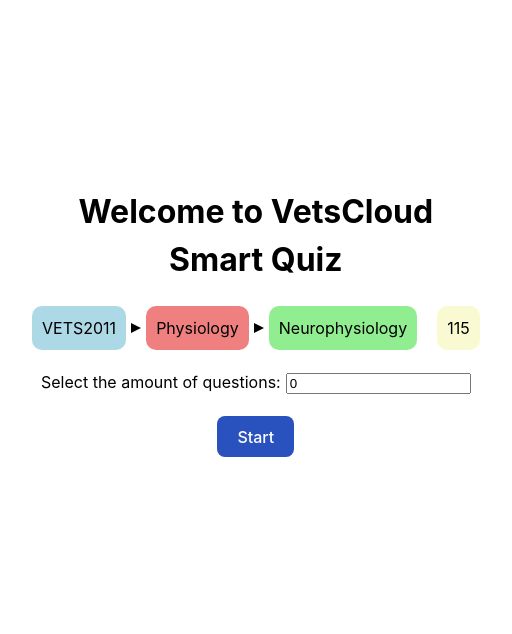
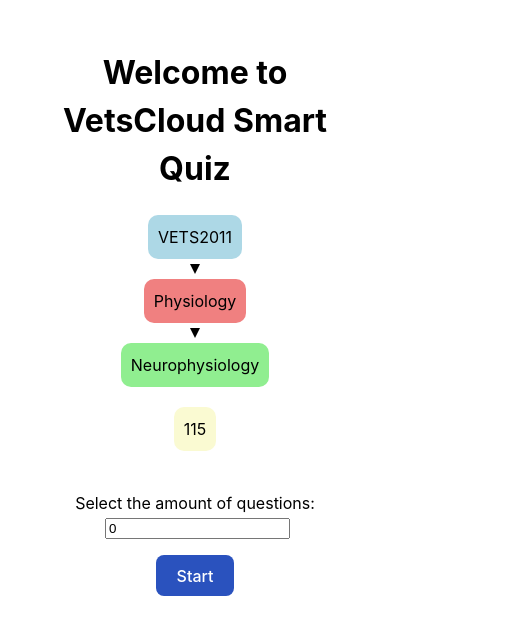
Before and after one commit to UQ-eLIPSE/crucible-components, a Vue app: page / in a window 390 px wide. Shown: the part 110-744 px from the top of the page, 512 px wide, since content can reach past the window. Built offline with nearby package versions, Linux system fonts and the light colour scheme.

Commit message:
Fixed responsiveness

```diff
--- a/src/components/StartPage.vue
+++ b/src/components/StartPage.vue
@@ -44,7 +44,7 @@
   background-color: #2a52be;
 }
 .questions-count {
-  margin-left: 20px;
+  margin: 20px;
   background-color: lightgoldenrodyellow;
 }
 .course {
@@ -76,6 +76,16 @@
   border-top: 5px solid transparent;
   border-bottom: 5px solid transparent;
   border-left: 10px solid black;
-  margin: 0 5px;
+  margin: 5px;
+}
+@media screen and (max-width: 768px) {
+  .tags-display {
+    flex-direction: column;
+    align-items: center;
+    justify-content: center;
+  }
+  .arrow {
+    transform: rotate(90deg);
+  }
 }
 </style>
```
